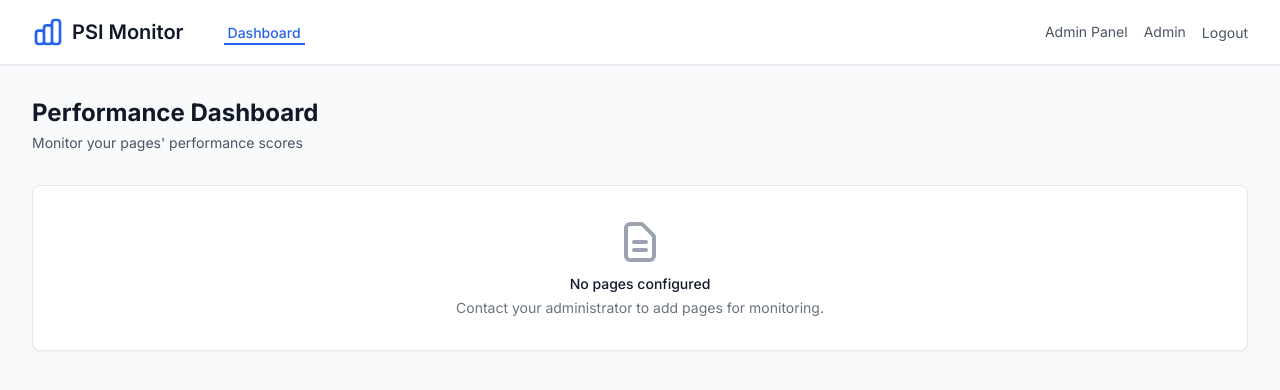
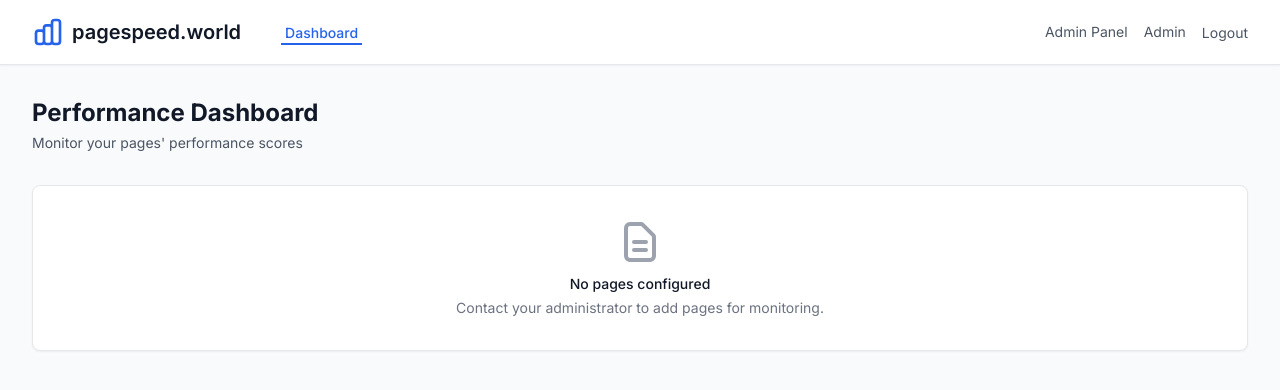
Before and after one commit to rjhllr/pagespeed-world, a Laravel app: page /dashboard in a window 1280 px wide. Shown: the top 390 px of the page. Run offline with Laravel 12, Linux system fonts and the light colour scheme; a user stored in the database is signed in; data comes from the database, SQL or seed files in the repository; parts of the project's set-up code (start-up, migrations or seed data) failed here and were passed over; some libraries are stand-ins or nearby versions.

Commit message:
rename proj

```diff
--- a/app/Notifications/ReportNotification.php
+++ b/app/Notifications/ReportNotification.php
@@ -41,7 +41,7 @@ class ReportNotification extends Notification implements ShouldQueue
             $message->action('View Dashboard', url('/dashboard'));
         }
 
-        return $message->line('Thank you for using PSI Monitor!');
+        return $message->line('Thank you for using pagespeed.world!');
     }
 
     public function toArray(object $notifiable): array
--- a/app/Providers/Filament/AdminPanelProvider.php
+++ b/app/Providers/Filament/AdminPanelProvider.php
@@ -31,7 +31,7 @@ class AdminPanelProvider extends PanelProvider
             ->id('admin')
             ->path('admin')
             ->login()
-            ->brandName('PSI Monitor')
+            ->brandName('pagespeed.world')
             ->colors([
                 'primary' => Color::Blue,
                 'danger' => Color::Red,
--- a/resources/views/auth/login.blade.php
+++ b/resources/views/auth/login.blade.php
@@ -4,7 +4,7 @@
     <meta charset="utf-8">
     <meta name="viewport" content="width=device-width, initial-scale=1">
     <meta name="csrf-token" content="{{ csrf_token() }}">
-    <title>Login - PSI Monitor</title>
+    <title>Login - pagespeed.world</title>
     <link rel="preconnect" href="https://fonts.bunny.net">
     <link href="https://fonts.bunny.net/css?family=inter:400,500,600,700&display=swap" rel="stylesheet" />
     <script src="https://cdn.tailwindcss.com"></script>
@@ -18,7 +18,7 @@
                     <path stroke-linecap="round" stroke-linejoin="round" stroke-width="2" d="M9 19v-6a2 2 0 00-2-2H5a2 2 0 00-2 2v6a2 2 0 002 2h2a2 2 0 002-2zm0 0V9a2 2 0 012-2h2a2 2 0 012 2v10m-6 0a2 2 0 002 2h2a2 2 0 002-2m0 0V5a2 2 0 012-2h2a2 2 0 012 2v14a2 2 0 01-2 2h-2a2 2 0 01-2-2z"></path>
                 </svg>
             </div>
-            <h1 class="text-2xl font-bold text-gray-900">PSI Monitor</h1>
+            <h1 class="text-2xl font-bold text-gray-900">pagespeed.world</h1>
             <p class="text-gray-600 mt-1">Sign in to your account</p>
         </div>
 
--- a/resources/views/components/app-layout.blade.php
+++ b/resources/views/components/app-layout.blade.php
@@ -1,4 +1,4 @@
-@props(['title' => 'PSI Monitor'])
+@props(['title' => 'pagespeed.world'])
 
 <!DOCTYPE html>
 <html lang="{{ str_replace('_', '-', app()->getLocale()) }}">
@@ -35,7 +35,7 @@
                         <svg class="w-8 h-8 text-blue-600" fill="none" stroke="currentColor" viewBox="0 0 24 24">
                             <path stroke-linecap="round" stroke-linejoin="round" stroke-width="2" d="M9 19v-6a2 2 0 00-2-2H5a2 2 0 00-2 2v6a2 2 0 002 2h2a2 2 0 002-2zm0 0V9a2 2 0 012-2h2a2 2 0 012 2v10m-6 0a2 2 0 002 2h2a2 2 0 002-2m0 0V5a2 2 0 012-2h2a2 2 0 012 2v14a2 2 0 01-2 2h-2a2 2 0 01-2-2z"></path>
                         </svg>
-                        <span class="font-semibold text-xl text-gray-900">PSI Monitor</span>
+                        <span class="font-semibold text-xl text-gray-900">pagespeed.world</span>
                     </a>
                     <div class="hidden md:flex ml-10 space-x-8">
                         <a href="/dashboard" class="inline-flex items-center px-1 pt-1 text-sm font-medium {{ request()->is('dashboard') ? 'text-blue-600 border-b-2 border-blue-600' : 'text-gray-500 hover:text-gray-700' }}">
--- a/resources/views/dashboard/index.blade.php
+++ b/resources/views/dashboard/index.blade.php
@@ -1,5 +1,5 @@
 <x-app-layout>
-    <x-slot name="title">Dashboard - PSI Monitor</x-slot>
+    <x-slot name="title">Dashboard - pagespeed.world</x-slot>
 
     <div class="max-w-7xl mx-auto px-4 sm:px-6 lg:px-8 py-8">
         <div class="mb-8">
--- a/resources/views/dashboard/show.blade.php
+++ b/resources/views/dashboard/show.blade.php
@@ -1,5 +1,5 @@
 <x-app-layout>
-    <x-slot name="title">{{ $page->name }} - PSI Monitor</x-slot>
+    <x-slot name="title">{{ $page->name }} - pagespeed.world</x-slot>
 
     <div class="max-w-7xl mx-auto px-4 sm:px-6 lg:px-8 py-8">
         <!-- Header -->
--- a/resources/views/layouts/app.blade.php
+++ b/resources/views/layouts/app.blade.php
@@ -5,7 +5,7 @@
     <meta name="viewport" content="width=device-width, initial-scale=1">
     <meta name="csrf-token" content="{{ csrf_token() }}">
 
-    <title>{{ $title ?? 'PSI Monitor' }}</title>
+    <title>{{ $title ?? 'pagespeed.world' }}</title>
 
     <!-- Fonts -->
     <link rel="preconnect" href="https://fonts.bunny.net">
@@ -33,7 +33,7 @@
                         <svg class="w-8 h-8 text-blue-600" fill="none" stroke="currentColor" viewBox="0 0 24 24">
                             <path stroke-linecap="round" stroke-linejoin="round" stroke-width="2" d="M9 19v-6a2 2 0 00-2-2H5a2 2 0 00-2 2v6a2 2 0 002 2h2a2 2 0 002-2zm0 0V9a2 2 0 012-2h2a2 2 0 012 2v10m-6 0a2 2 0 002 2h2a2 2 0 002-2m0 0V5a2 2 0 012-2h2a2 2 0 012 2v14a2 2 0 01-2 2h-2a2 2 0 01-2-2z"></path>
                         </svg>
-                        <span class="font-semibold text-xl text-gray-900">PSI Monitor</span>
+                        <span class="font-semibold text-xl text-gray-900">pagespeed.world</span>
                     </a>
                     <div class="hidden md:flex ml-10 space-x-8">
                         <a href="/dashboard" class="inline-flex items-center px-1 pt-1 text-sm font-medium {{ request()->is('dashboard') ? 'text-blue-600 border-b-2 border-blue-600' : 'text-gray-500 hover:text-gray-700' }}">
```
Also changed, not shown: README.md.
